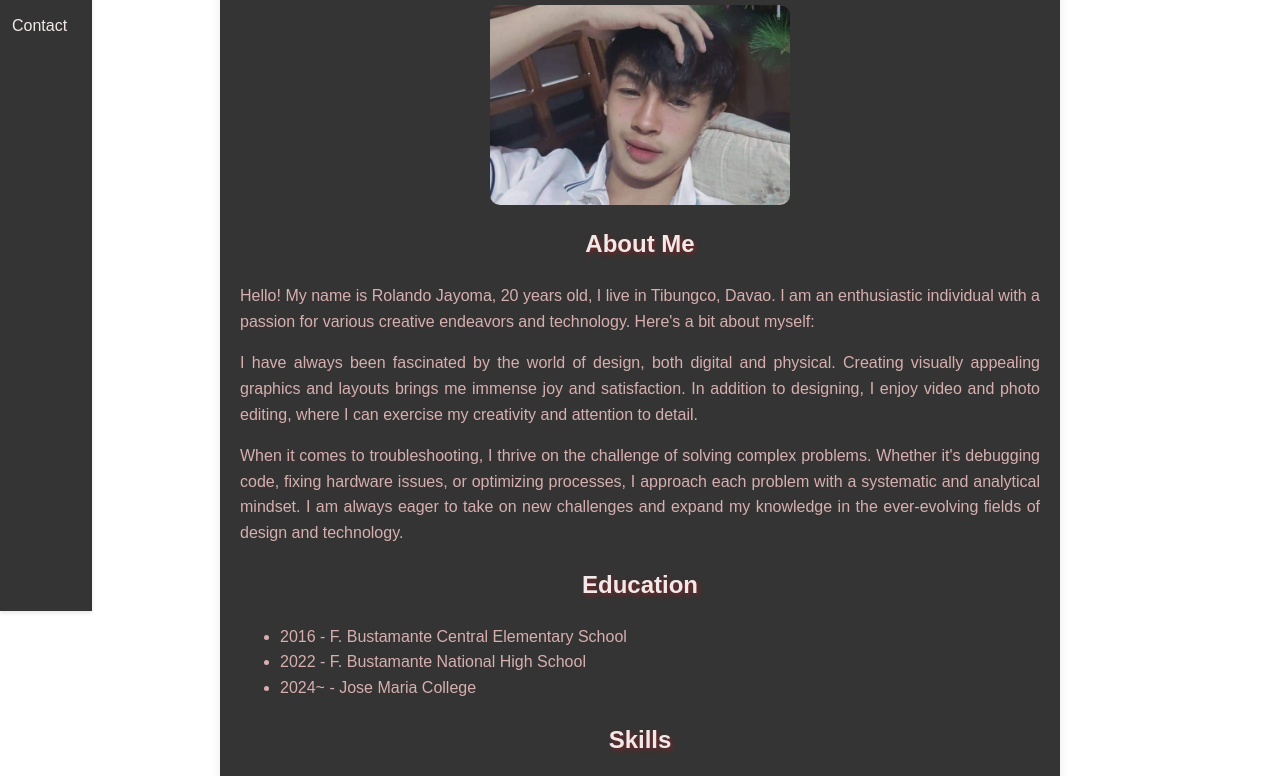
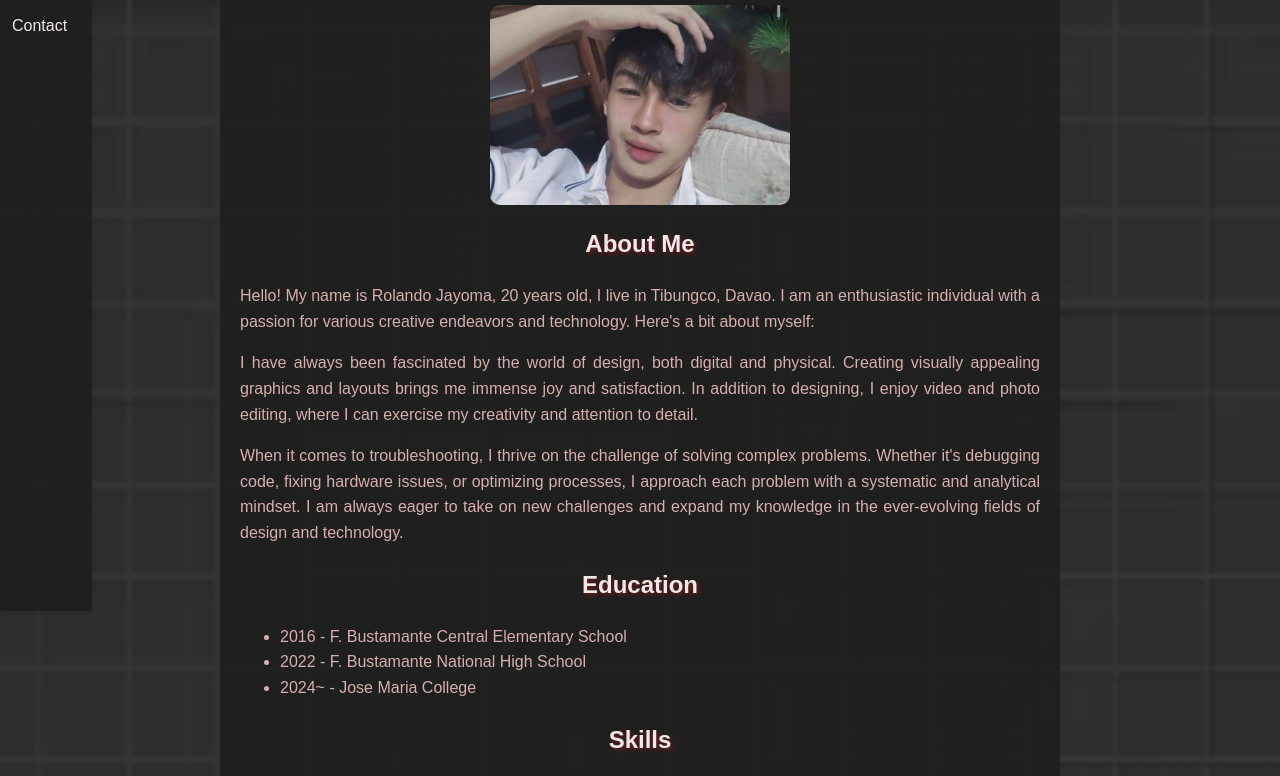
Before and after one commit to rolandojayoma/Responsive-Personal-Portfolio, a plain HTML site: page index.html in a window 1280 px wide. Shown: the part 209-985 px from the top of the page. Drawn offline with Linux system fonts and the light colour scheme.

Commit message:
Update style.css

```diff
--- a/css/style.css
+++ b/css/style.css
@@ -3,7 +3,7 @@
             font-family: 'Arial', sans-serif;
             margin: 0;
             padding: 0;
-            background-image: url('/images/background.jpg');
+            background-image: url('/images/background.avif');
             background-size: cover;
             background-position: center;
             color: #d8afaf;
```
